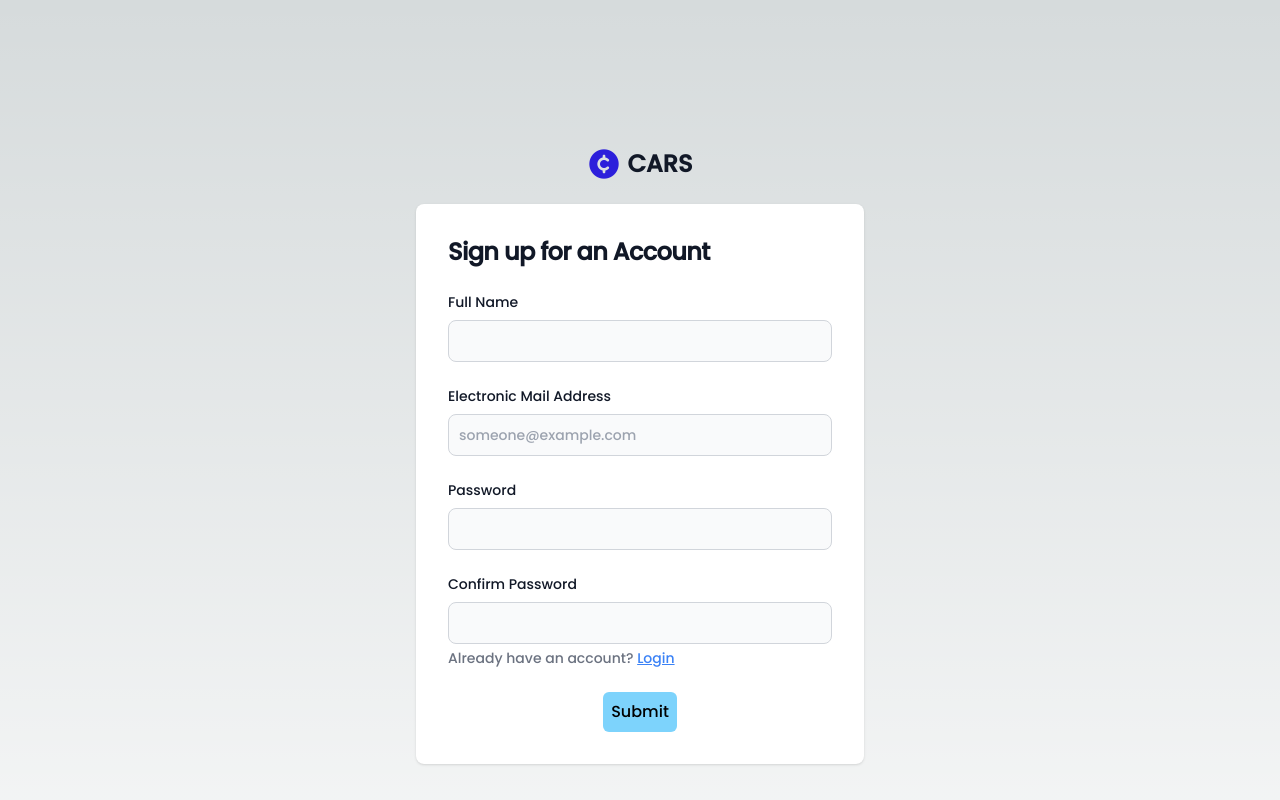
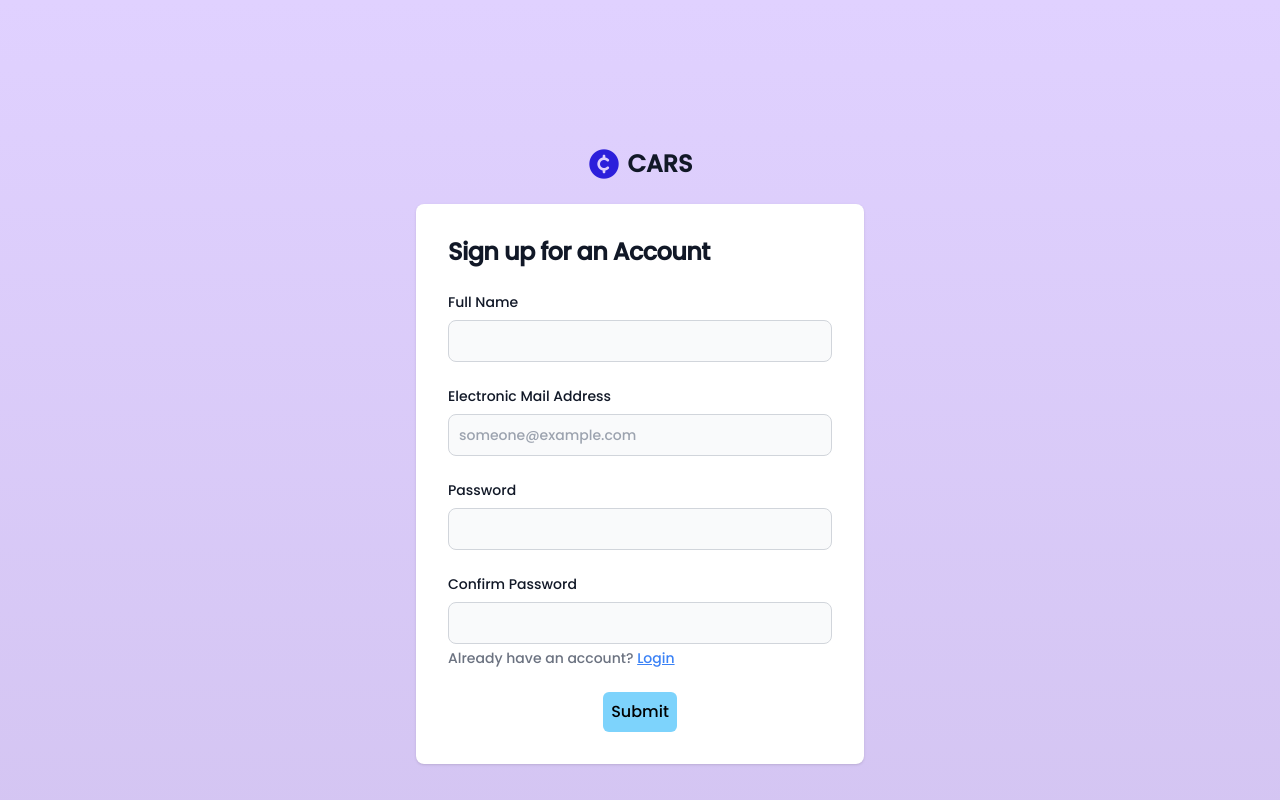
Before and after one commit to SailendraDarbha94/cars-web, a Next.js app: page /auth/sign-up in a window 1280 px wide. Shown: the top 800 px of the page. Built offline with nearby package versions, Linux system fonts and the light colour scheme; no server answers.

Commit message:
changed bg color and env variables

```diff
--- a/src/app/auth/sign-up/Form.tsx
+++ b/src/app/auth/sign-up/Form.tsx
@@ -58,7 +58,7 @@ const Form = ({ saveUserData }: any) => {
 
     } catch (err) {
       setLoading(false);
-      JSON.stringify(err);
+      console.log(JSON.stringify(err));
     }
   };
 
--- a/src/app/globals.css
+++ b/src/app/globals.css
@@ -4,8 +4,8 @@
 
 :root {
   --foreground-rgb: 0, 0, 0;
-  --background-start-rgb: 214, 219, 220;
-  --background-end-rgb: 255, 255, 255;
+  --background-start-rgb: 224, 209, 255;
+  --background-end-rgb: 207, 192, 237;
 }
 
 @font-face {
```
